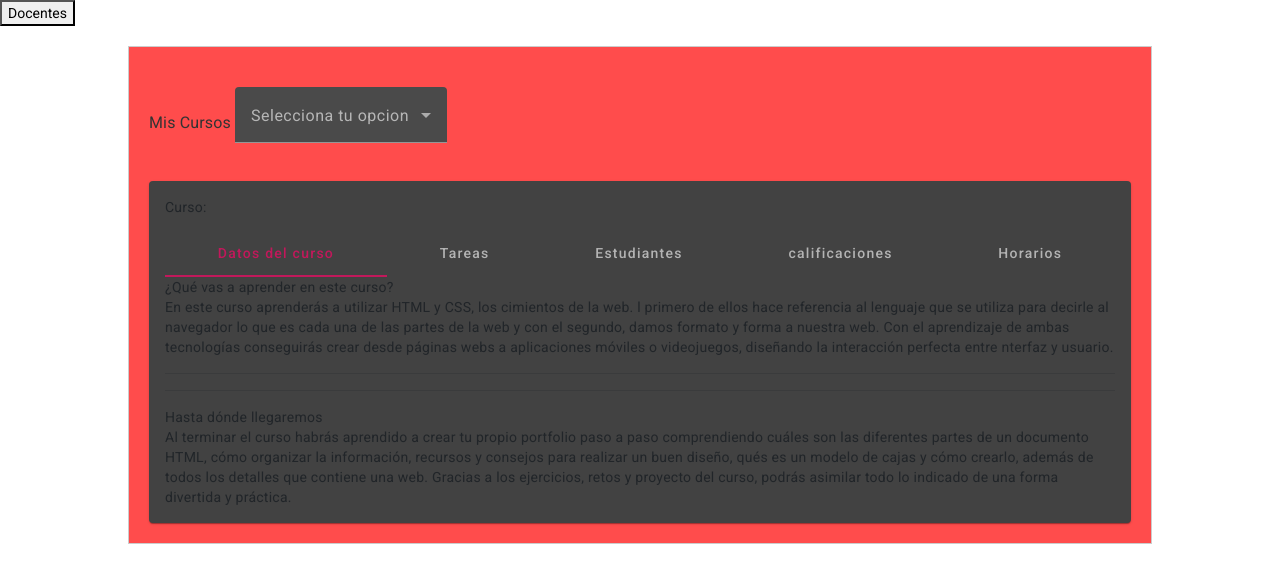
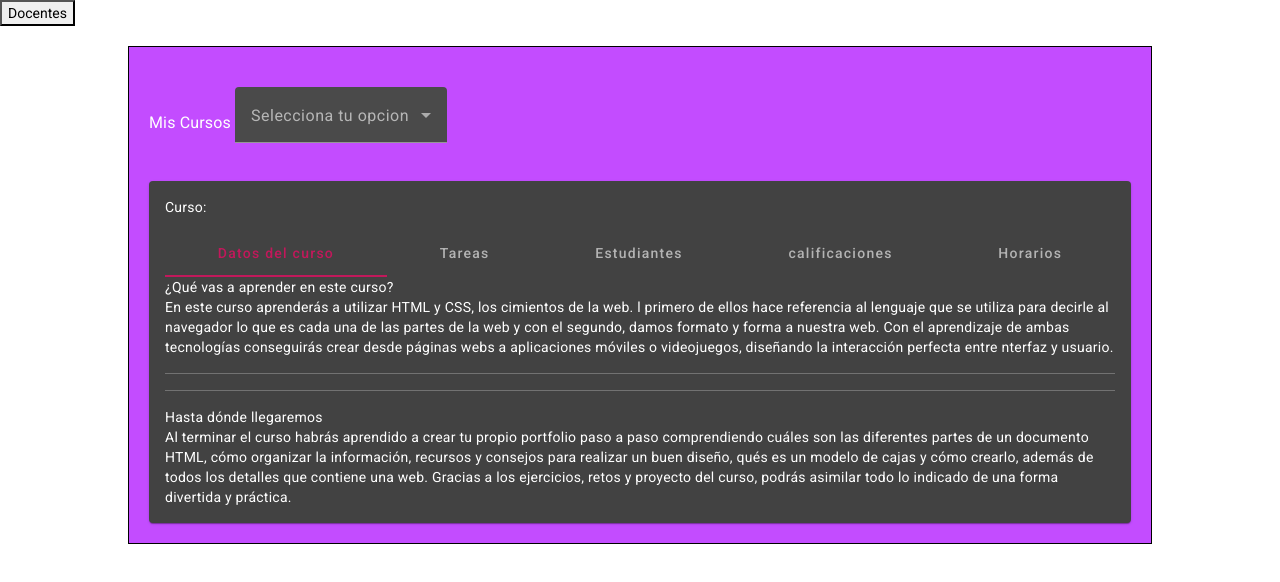
Before and after one commit to Sully-Panta/Study-Online, an Angular app: page /docente in a window 1280 px wide. Shown: the top 582 px of the page. Built offline with nearby package versions, Linux system fonts and the light colour scheme.

Commit message:
update 26/11/23

```diff
--- a/src/app/auth/page/docente/docente.component.css
+++ b/src/app/auth/page/docente/docente.component.css
@@ -4,18 +4,19 @@
     width: 80%;
     margin: 20px auto;
     padding: 20px;
-    border: 1px solid #ccc;
-    background-color: rgba(255, 0, 0, 0.7);
+    border: 1px solid #000000;
+    background-color: rgba(170, 0, 255, 0.7);
   }
 
-  h2, h3 {
-    color: #333;
+  h2, h3, mat-tab-group,mat-select,p  {
+    color: #ffffff;
   }
 
   .cursos-container, .deberes-container {
     margin-top: 20px;
 
   }
+
 
   ul {
     list-style-type: none;
```
